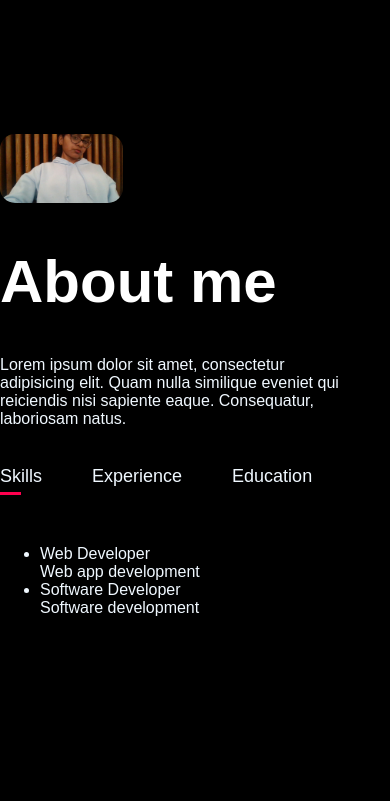
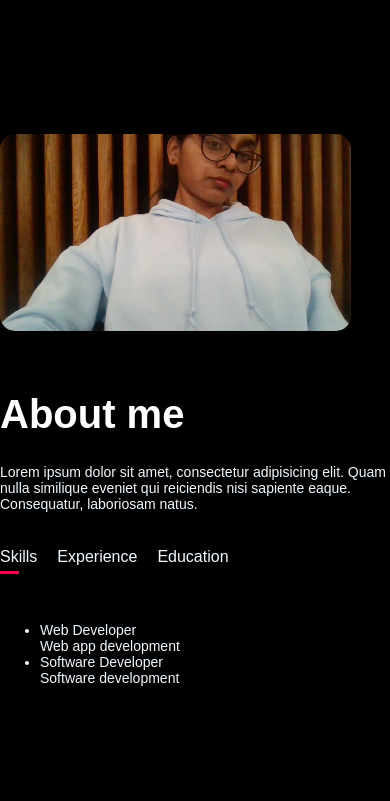
Before and after one commit to ramyashree24feb/portfolio, a plain HTML site: page index.html in a window 390 px wide. Shown: the part 960-1761 px from the top of the page. Drawn offline with Linux system fonts and the light colour scheme.

Commit message:
mobile version changes

```diff
--- a/styles.css
+++ b/styles.css
@@ -398,7 +398,7 @@ nav .fa-solid {
 
 @media only screen and (max-width: 600px) {
   #header {
-    background-image: url(images/ramya.png);
+    background-image: url(images/newi.png);
     margin-top: 10px;
   }
   .header-text {
@@ -440,4 +440,28 @@ nav .fa-solid {
     display: block;
     margin: 25px;
   }
+  .sub-title {
+    font-size: 40px;
+  }
+  .about-col1,
+  .about-col2 {
+    flex-basis: 100%;
+  }
+  .about-col1 {
+    margin-bottom: 30px;
+  }
+  .about-col2 {
+    font-size: 14px;
+  }
+  .tab-links {
+    font-size: 16px;
+    margin-right: 20px;
+  }
+  .contact-left,
+  .contact-right {
+    flex-basis: 100%;
+  }
+  .copyright {
+    font-size: 14px;
+  }
 }
```
Also changed, not shown: images/chat.png (added), images/image.png (added), images/images11.png (added), images/newi.png (added), images/s.jpg (added), images/y.webp (added).
